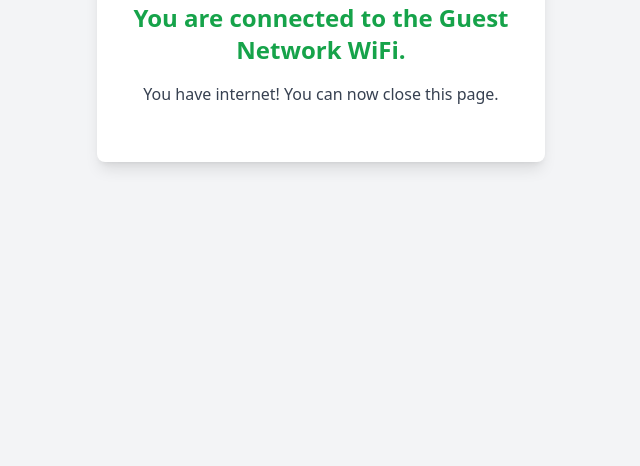
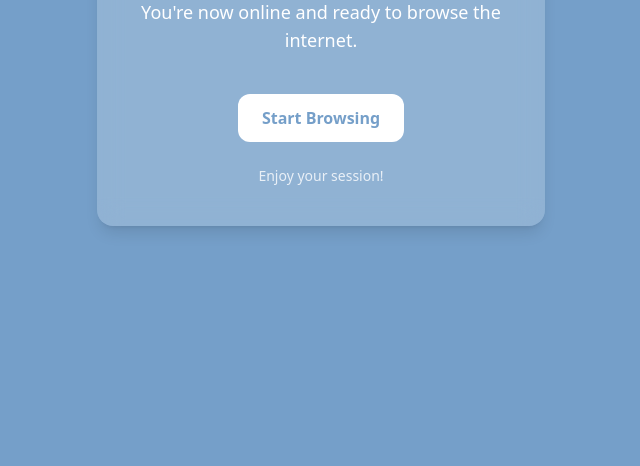
Before and after one commit to E3VO/wifi-connected.github.io, a plain HTML site: page index.html in a window 1280 px wide. Shown: the part 334-800 px from the top of the page, without its empty margins (319-959 px from the left). Drawn offline with nearby package versions, Linux system fonts and the light colour scheme.

Commit message:
Update index.html

```diff
--- a/index.html
+++ b/index.html
@@ -1,17 +1,26 @@
 <!DOCTYPE html>
 <html lang="en">
 <head>
-  <meta charset="UTF-8">
-  <meta name="viewport" content="width=device-width, initial-scale=1.0">
-  <title>Guest WiFi</title>
+  <meta charset="UTF-8" />
+  <meta name="viewport" content="width=device-width, initial-scale=1.0" />
+  <title>Guest Wi‑Fi Connected</title>
   <script src="https://cdn.tailwindcss.com"></script>
+  <style>
+    body {
+      background-color: #759FC9;
+    }
+  </style>
 </head>
-<body class="bg-gray-100 flex items-center justify-center min-h-screen">
+<body class="min-h-screen flex items-center justify-center text-white">
+  <div class="bg-white bg-opacity-20 backdrop-blur-md rounded-2xl shadow-lg p-10 max-w-md w-full text-center">
+    <h1 class="text-3xl font-bold mb-4">You're Connected!</h1>
+    <p class="text-lg mb-6">You're now online and ready to browse the internet.</p>
 
-  <div class="bg-white p-8 rounded-lg shadow-lg text-center max-w-md mx-auto">
-    <h1 class="text-2xl font-semibold text-green-600 mb-4">You are connected to the Guest Network WiFi.</h1>
-    <p class="text-gray-700 mb-6">You have internet! You can now close this page.</p>
+    <a href="https://www.google.com" class="inline-block mt-4 px-6 py-3 bg-white text-[#759FC9] font-semibold rounded-xl hover:bg-gray-100 transition">
+      Start Browsing
+    </a>
+
+    <p class="text-sm mt-6 opacity-80">Enjoy your session!</p>
   </div>
-
 </body>
 </html>
```
